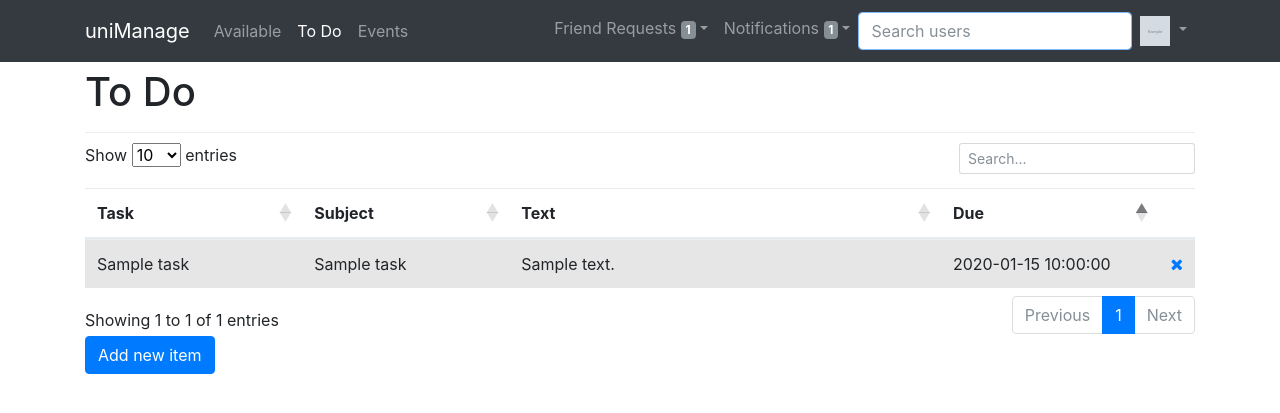
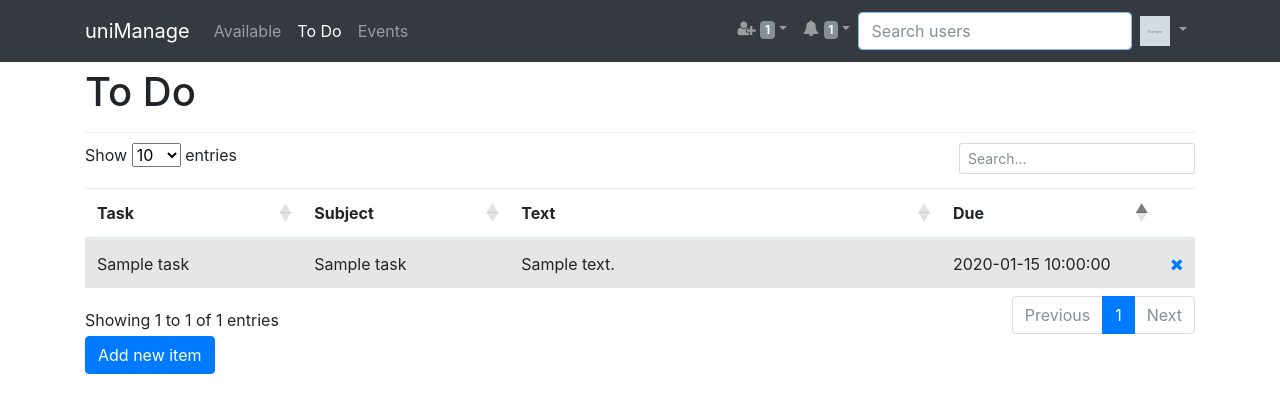
Before and after one commit to william-fan/cs4920-copy, a Flask app: template templates/todo.html in a window 1280 px wide. Shown: the top 413 px of the page. Run offline with Flask 2, Linux system fonts and the light colour scheme; the template is opened without the code that fills it: most values are stand-ins (such as "Sample title", 1, 10 or a date in 2020); grey boxes marked "Sample" are stand-in pictures; some libraries are stand-ins or nearby versions.

Commit message:
navbar uses fontawesome icons U+1F44D

```diff
--- a/templates/base.html
+++ b/templates/base.html
@@ -47,7 +47,7 @@
 
           <ul class="navbar-nav">
             <li class="dropdown">
-              <a href="#" class="dropdown-toggle nav-link" data-toggle="dropdown" role="button" aria-haspopup="true" aria-expanded="false">Friend Requests <span class="badge badge-secondary">{{friends_notifications|length}}</span></a>
+              <a href="#" class="dropdown-toggle nav-link" data-toggle="dropdown" role="button" aria-haspopup="true" aria-expanded="false"><i class="fa fa-user-plus"></i> <span class="badge badge-secondary">{{friends_notifications|length}}</span></a>
               <ul class="dropdown-menu notify-drop">
                 <div class="notify-drop-title">
                     <div class="row">
@@ -92,7 +92,7 @@
             </li>
 
             <li class="dropdown">
-              <a href="#" class="dropdown-toggle nav-link" data-toggle="dropdown" role="button" aria-haspopup="true" aria-expanded="false">Notifications <span class="badge badge-secondary">{{notifications|length}}</span></a>
+              <a href="#" class="dropdown-toggle nav-link" data-toggle="dropdown" role="button" aria-haspopup="true" aria-expanded="false"><i class="fa fa-bell"></i> <span class="badge badge-secondary">{{notifications|length}}</span></a>
               <ul class="dropdown-menu notify-drop">
                 <div class="notify-drop-title">
                     <div class="row">
```
